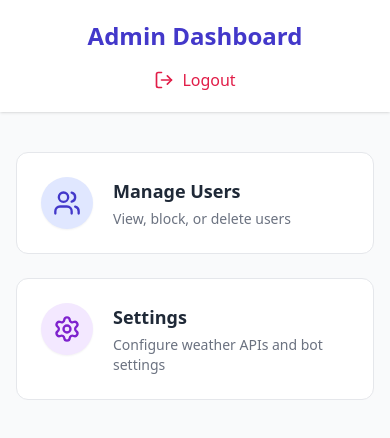
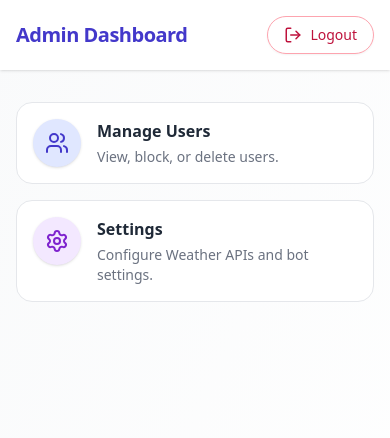
Before and after one commit to vishal123singh/weather_bot_admin_panel, a React (Vite) app: page /dashboard in a window 390 px wide. Shown: the top 438 px of the page. Built offline with nearby package versions, Linux system fonts and the light colour scheme; no server answers; sample sign-in values are in the browser's storage.

Commit message:
making UI responsive

```diff
--- a/index.html
+++ b/index.html
@@ -1,6 +1,7 @@
 <!DOCTYPE html>
 <html lang="en">
   <head>
+    <meta name="viewport" content="width=device-width, initial-scale=1" />
     <meta charset="UTF-8" />
     <title>Admin Panel</title>
   </head>
--- a/src/pages/Dashboard.jsx
+++ b/src/pages/Dashboard.jsx
@@ -3,43 +3,41 @@ import { Users, Settings, LogOut } from "lucide-react";
 
 export default function Dashboard() {
   return (
-    <div className="min-h-screen bg-gray-50">
+    <div className="min-h-screen bg-gradient-to-br from-gray-50 to-white">
       {/* Header */}
-      <header className="bg-white shadow">
-        <div className="max-w-7xl mx-auto px-4 sm:px-6 lg:px-8 py-5 flex flex-col sm:flex-row justify-between items-center gap-4">
-          <h1 className="text-2xl font-bold text-indigo-700">
+      <header className="bg-white shadow sticky top-0 z-10">
+        <div className="max-w-7xl mx-auto px-4 sm:px-6 py-4 flex justify-between items-center">
+          <h1 className="text-xl sm:text-2xl font-bold text-indigo-700 tracking-tight">
             Admin Dashboard
           </h1>
           <Link
             to="/login"
-            className="flex items-center gap-2 text-rose-600 hover:text-rose-700 transition text-base font-medium"
+            className="flex items-center gap-2 px-4 py-2 text-sm sm:text-base font-medium text-rose-700 hover:text-white hover:bg-rose-600 border border-rose-300 rounded-full transition-all duration-200 shadow-sm"
           >
-            <LogOut size={20} />
-            Logout
+            <LogOut size={18} />
+            <span className="inline">Logout</span>
           </Link>
         </div>
       </header>
 
       {/* Main Content */}
-      <main className="max-w-7xl mx-auto px-4 sm:px-6 lg:px-8 py-10">
-        <div className="grid grid-cols-1 sm:grid-cols-2 lg:grid-cols-3 gap-6">
+      <main className="max-w-7xl mx-auto px-4 sm:px-6 lg:px-8 py-8 sm:py-10">
+        <div className="grid grid-cols-1 sm:grid-cols-2 lg:grid-cols-3 gap-4 sm:gap-6">
           <DashboardCard
             to="/users"
-            icon={<Users size={28} />}
+            icon={<Users size={24} className="sm:w-6 sm:h-6" />}
             title="Manage Users"
-            description="View, block, or delete users"
-            bg="bg-indigo-100"
+            description="View, block, or delete users."
+            iconBg="bg-indigo-100"
             iconColor="text-indigo-700"
-            hover="group-hover:text-indigo-800"
           />
           <DashboardCard
             to="/settings"
-            icon={<Settings size={28} />}
+            icon={<Settings size={24} className="sm:w-6 sm:h-6" />}
             title="Settings"
-            description="Configure weather APIs and bot settings"
-            bg="bg-purple-100"
+            description="Configure Weather APIs and bot settings."
+            iconBg="bg-purple-100"
             iconColor="text-purple-700"
-            hover="group-hover:text-purple-800"
           />
         </div>
       </main>
@@ -47,22 +45,20 @@ export default function Dashboard() {
   );
 }
 
-function DashboardCard({ to, icon, title, description, bg, iconColor, hover }) {
+function DashboardCard({ to, icon, title, description, iconBg, iconColor }) {
   return (
     <Link
       to={to}
-      className="group bg-white border border-gray-200 hover:border-indigo-300 hover:shadow-xl transition-all duration-200 rounded-xl p-6 flex items-start space-x-5"
+      className="group flex items-start gap-4 bg-white border border-gray-200 rounded-2xl p-4 sm:p-5 hover:shadow-md sm:hover:shadow-lg transition duration-200 w-full"
     >
-      <div className={`${bg} ${iconColor} p-3 rounded-full shadow-sm`}>
+      <div className={`${iconBg} ${iconColor} p-3 rounded-full shadow`}>
         {icon}
       </div>
       <div className="flex-1">
-        <h2
-          className={`text-lg sm:text-xl font-semibold text-gray-800 ${hover}`}
-        >
+        <h2 className="text-base sm:text-lg font-semibold text-gray-800 group-hover:text-black truncate">
           {title}
         </h2>
-        <p className="text-sm sm:text-base text-gray-500 mt-1">{description}</p>
+        <p className="text-sm text-gray-500 mt-1 line-clamp-2">{description}</p>
       </div>
     </Link>
   );
--- a/src/pages/Settings.jsx
+++ b/src/pages/Settings.jsx
@@ -7,9 +7,11 @@ import { ArrowLeft } from "lucide-react";
 const API_URL =
   import.meta.env.VITE_API_URL ||
   "https://weatherbotbackend-production.up.railway.app/api";
+
 const WEATHER_API_ENDPOINT =
   import.meta.env.VITE_WEATHER_API_ENDPOINT ||
   "https://api.weatherapi.com/v1/current.json";
+
 
 export default function Settings() {
   const navigate = useNavigate();
--- a/src/pages/Users.jsx
+++ b/src/pages/Users.jsx
@@ -3,7 +3,6 @@ import { useEffect, useState } from "react";
 import { useNavigate } from "react-router-dom";
 import toast from "react-hot-toast";
 import { motion, AnimatePresence } from "framer-motion";
-
 
 const API_URL =
   import.meta.env.VITE_API_URL ||
@@ -96,22 +95,91 @@ export default function Users() {
           animate={{ opacity: 1, y: 0 }}
           exit={{ opacity: 0, y: 10 }}
           transition={{ duration: 0.4 }}
-          className="max-w-7xl mx-auto px-4 py-10"
+          className="max-w-7xl mx-auto px-4 py-8 sm:py-10"
         >
           {/* Header */}
           <div className="flex flex-col sm:flex-row sm:items-center gap-4 mb-6">
             <button
               onClick={() => navigate(-1)}
-              className="flex items-center gap-2 bg-gray-100 hover:bg-gray-200 px-4 py-2 text-gray-700 text-sm font-medium rounded-full shadow-sm transition active:scale-95 w-max"
+              className="flex items-center gap-2 bg-gray-100 hover:bg-gray-200 px-4 py-2 text-gray-700 text-sm sm:text-base font-medium rounded-full shadow-sm transition active:scale-95 w-max"
             >
               <ArrowLeft size={16} />
               Back
             </button>
-            <h2 className="text-2xl font-bold text-indigo-700">Manage Users</h2>
+            <h2 className="text-xl sm:text-2xl font-bold text-indigo-700">
+              Manage Users
+            </h2>
           </div>
 
-          {/* Table */}
-          <div className="overflow-x-auto rounded-lg border border-gray-200 shadow-sm bg-white">
+          {/* Mobile layout: Card-based */}
+          <div className="sm:hidden space-y-6">
+            {loading
+              ? Array.from({ length: 5 }).map((_, i) => (
+                  <div
+                    key={i}
+                    className="p-3 sm:p-5 rounded-xl border bg-white shadow space-y-3 animate-pulse"
+                  >
+                    <div className="h-4 bg-gray-200 rounded w-1/2" />
+                    <div className="h-4 bg-gray-200 rounded w-1/3" />
+                    <div className="h-4 bg-gray-200 rounded w-1/3" />
+                    <div className="flex gap-2 mt-3">
+                      <div className="h-8 w-20 bg-gray-200 rounded" />
+                      <div className="h-8 w-20 bg-gray-200 rounded" />
+                    </div>
+                  </div>
+                ))
+              : users.map((user) => (
+                  <div
+                    key={user._id}
+                    className="p-3 sm:p-5 rounded-xl border bg-white shadow space-y-3 sm:space-y-4"
+                  >
+                    <div>
+                      <p className="font-semibold text-gray-700 text-sm sm:text-base">
+                        Telegram ID
+                      </p>
+                      <p className="text-gray-900 break-all text-sm sm:text-lg">
+                        {user.telegramId}
+                      </p>
+                    </div>
+
+                    <p className="text-gray-700 text-sm sm:text-base">
+                      <span className="font-semibold">Subscribed:</span>{" "}
+                      {user.subscribed ? "Yes" : "No"}
+                    </p>
+
+                    <p className="text-gray-700 text-sm sm:text-base">
+                      <span className="font-semibold">Blocked:</span>{" "}
+                      {user.blocked ? "Yes" : "No"}
+                    </p>
+
+                    <div className="flex flex-col gap-2 mt-3 sm:mt-4">
+                      <button
+                        onClick={() =>
+                          user.blocked
+                            ? unblockUser(user._id)
+                            : blockUser(user._id)
+                        }
+                        className={`w-full py-1.5 text-sm sm:text-base rounded font-semibold transition ${
+                          user.blocked
+                            ? "bg-green-500 hover:bg-green-600 text-white"
+                            : "bg-yellow-500 hover:bg-yellow-600 text-white"
+                        }`}
+                      >
+                        {user.blocked ? "Unblock" : "Block"}
+                      </button>
+                      <button
+                        onClick={() => deleteUser(user._id)}
+                        className="w-full py-1.5 text-sm sm:text-base bg-rose-600 hover:bg-rose-700 text-white rounded font-semibold transition"
+                      >
+                        Delete
+                      </button>
+                    </div>
+                  </div>
+                ))}
+          </div>
+
+          {/* Desktop layout: Table */}
+          <div className="hidden sm:block overflow-x-auto rounded-lg border border-gray-200 shadow-sm bg-white mt-4">
             <table className="min-w-[600px] w-full text-sm sm:text-base">
               <thead className="bg-indigo-50 text-indigo-700 sticky top-0 z-10">
                 <tr>
@@ -136,14 +204,14 @@ export default function Users() {
                           {user.blocked ? "Yes" : "No"}
                         </td>
                         <td className="px-4 py-3 border-b">
-                          <div className="flex flex-wrap gap-2">
+                          <div className="flex gap-2 flex-wrap">
                             <button
                               onClick={() =>
                                 user.blocked
                                   ? unblockUser(user._id)
                                   : blockUser(user._id)
                               }
-                              className={`px-3 py-1.5 text-xs sm:text-sm rounded font-medium transition ${
+                              className={`px-3 py-1.5 text-sm rounded font-medium transition ${
                                 user.blocked
                                   ? "bg-green-500 hover:bg-green-600 text-white"
                                   : "bg-yellow-500 hover:bg-yellow-600 text-white"
@@ -153,7 +221,7 @@ export default function Users() {
                             </button>
                             <button
                               onClick={() => deleteUser(user._id)}
-                              className="px-3 py-1.5 text-xs sm:text-sm bg-rose-600 hover:bg-rose-700 text-white rounded font-medium transition"
+                              className="px-3 py-1.5 text-sm bg-rose-600 hover:bg-rose-700 text-white rounded font-medium transition"
                             >
                               Delete
                             </button>
```
